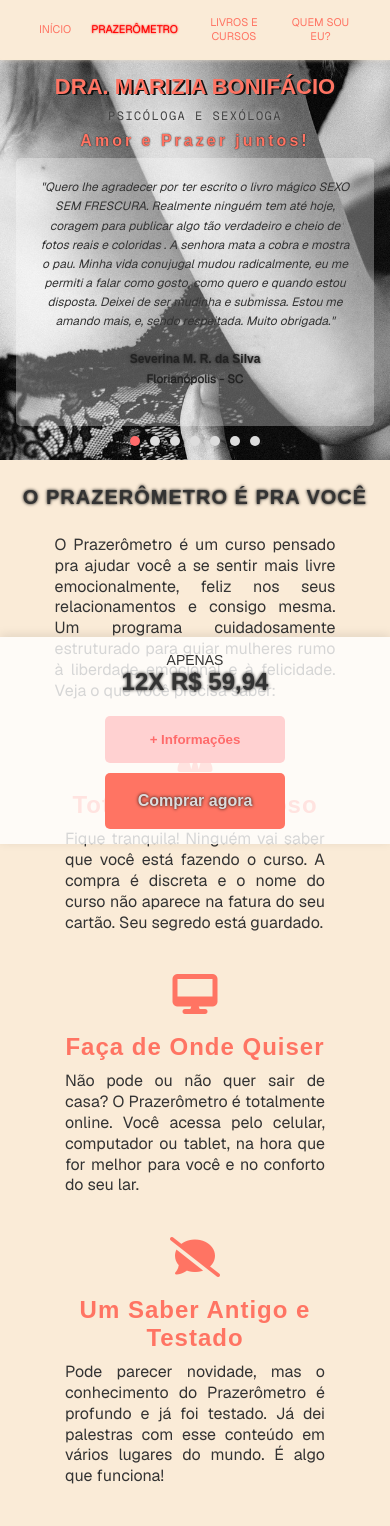
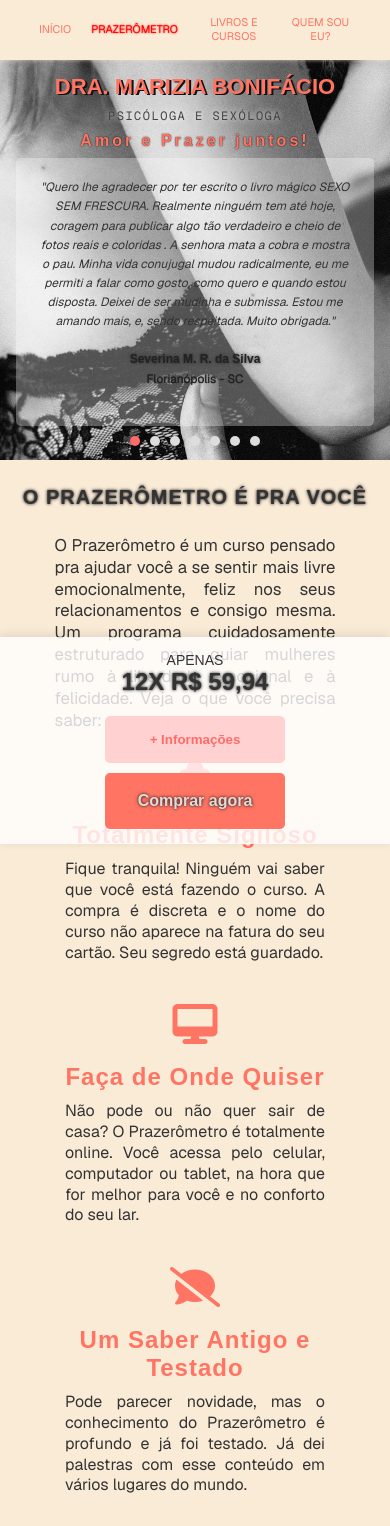
Before and after one commit to loopchaves/marizia-bonifacio, a Next.js app: page /prazerometro in a window 390 px wide. Shown: the top 1526 px of the page. Built offline with nearby package versions, Linux system fonts and the light colour scheme; a web font is replaced by a local one.

Commit message:
Pequena correção nos textos

```diff
--- a/src/app/prazerometro/page.js
+++ b/src/app/prazerometro/page.js
@@ -21,7 +21,7 @@ export default function Terapias() {
       icon: <i className="fas fa-comment-slash"></i>,
       title: "Um Saber Antigo e Testado",
       description:
-        "Pode parecer novidade, mas o conhecimento do Prazerômetro é profundo e já foi testado. Já dei palestras com esse conteúdo em vários lugares do mundo. É algo que funciona!",
+        "Pode parecer novidade, mas o conhecimento do Prazerômetro é profundo e já foi testado. Já dei palestras com esse conteúdo em vários lugares do mundo.",
     },
     {
       icon: <i className="fas fa-lock"></i>,
--- a/src/app/prazerometro/page.module.css
+++ b/src/app/prazerometro/page.module.css
@@ -6,7 +6,7 @@
 
 .descricaoPrazerometro {
   font-family: var(--font-geist-sans);
-  font-size: 1rem;
+  font-size: 1.05rem;
   color: #333;
   line-height: 1.3;
   padding: 10px 10%;
--- a/src/styles/ui/Card.module.css
+++ b/src/styles/ui/Card.module.css
@@ -154,7 +154,7 @@
   }
 
   .description {
-    font-size: 14px;
+    /* font-size: 14px; */
     margin-bottom: 15px;
   }
 
@@ -183,7 +183,7 @@
   }
 
   .description {
-    font-size: 13px;
+    /* font-size: 13px; */
     margin-bottom: 12px;
   }
 
```
